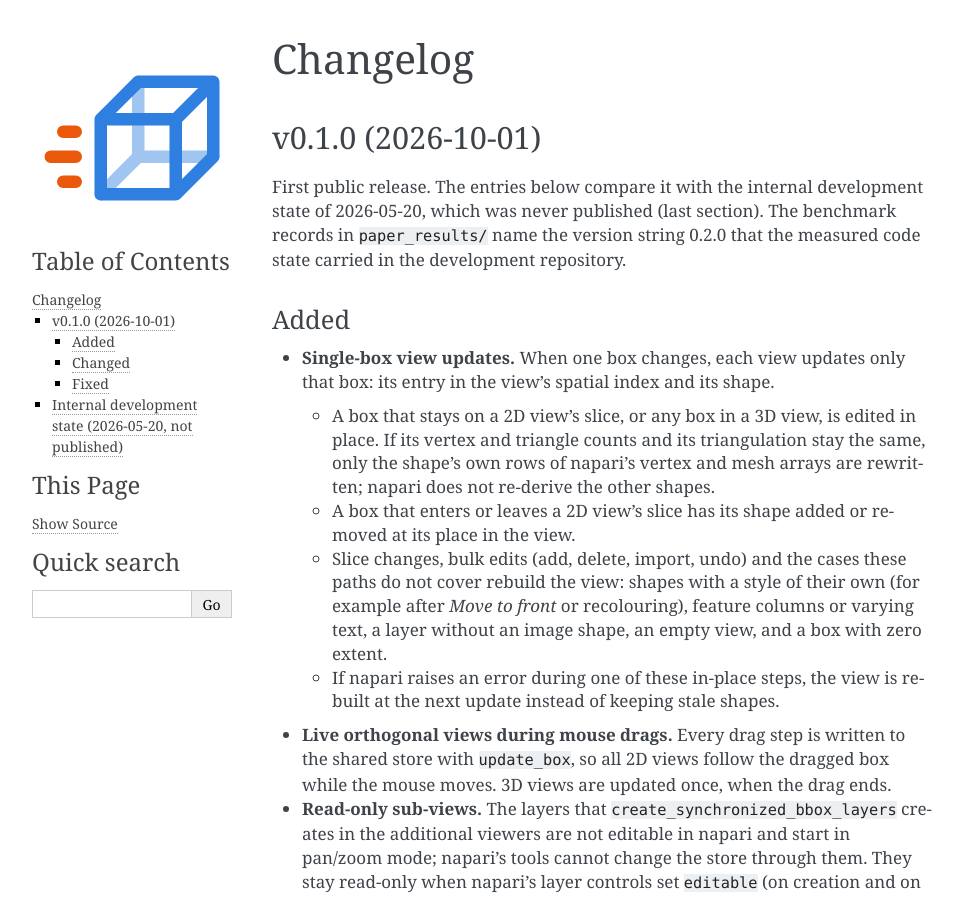
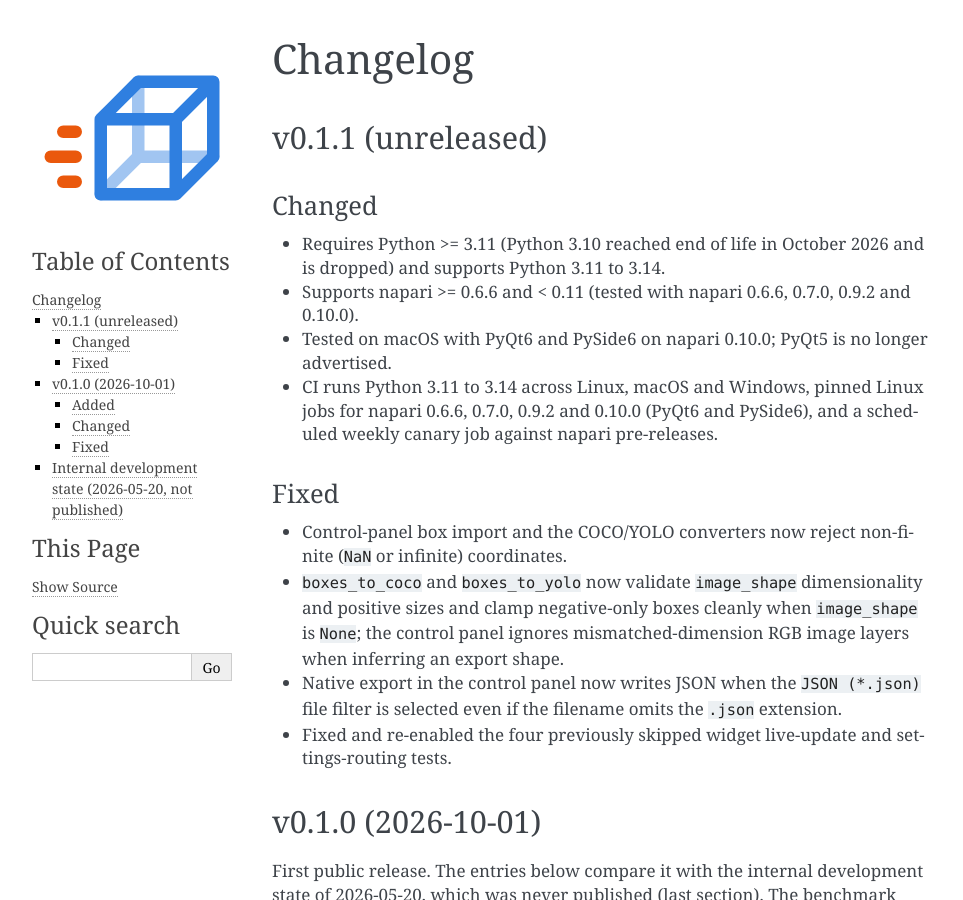
Before and after one commit to N-Friederich/napari-turbobox, a Sphinx documentation site: the page built from docs/changelog.rst, in a window 1280 px wide and 900 px high. Shown: the whole window, without its empty margins (148-1111 px from the left). Built offline with Sphinx 7.4.7, drawn with Linux system fonts in a browser that asks for light colours.

Commit message:
Update compatibility metadata, docs, README and 0.1.1 changelog

```diff
--- a/docs/changelog.rst
+++ b/docs/changelog.rst
@@ -1,5 +1,36 @@
 Changelog
 =========
+
+v0.1.1 (unreleased)
+-------------------
+
+Changed
+~~~~~~~
+
+* Requires Python >= 3.11 (Python 3.10 reached end of life in October 2026 and
+  is dropped) and supports Python 3.11 to 3.14.
+* Supports napari >= 0.6.6 and < 0.11 (tested with napari 0.6.6, 0.7.0, 0.9.2
+  and 0.10.0).
+* Tested on macOS with PyQt6 and PySide6 on napari 0.10.0; PyQt5 is no longer
+  advertised.
+* CI runs Python 3.11 to 3.14 across Linux, macOS and Windows, pinned Linux
+  jobs for napari 0.6.6, 0.7.0, 0.9.2 and 0.10.0 (PyQt6 and PySide6), and a
+  scheduled weekly canary job against napari pre-releases.
+
+Fixed
+~~~~~
+
+* Control-panel box import and the COCO/YOLO converters now reject non-finite
+  (``NaN`` or infinite) coordinates.
+* ``boxes_to_coco`` and ``boxes_to_yolo`` now validate ``image_shape``
+  dimensionality and positive sizes and clamp negative-only boxes cleanly when
+  ``image_shape`` is ``None``; the control panel ignores mismatched-dimension
+  RGB image layers when inferring an export shape.
+* Native export in the control panel now writes JSON when the
+  ``JSON (*.json)`` file filter is selected even if the filename omits the
+  ``.json`` extension.
+* Fixed and re-enabled the four previously skipped widget live-update and
+  settings-routing tests.
 
 v0.1.0 (2026-10-01)
 -------------------
--- a/ruff.toml
+++ b/ruff.toml
@@ -1,8 +1,8 @@
 # Ruff configuration for napari-turbobox
 # https://docs.astral.sh/ruff/
 
-# Target Python 3.10+
-target-version = "py310"
+# Target Python 3.11+
+target-version = "py311"
 
 # Set max line length
 line-length = 100
--- a/src/napari_turbobox/__init__.py
+++ b/src/napari_turbobox/__init__.py
@@ -3,7 +3,7 @@ napari-TurboBox
 ===============
 
 Bounding-box annotation in napari, synchronized across several viewers. An
-npe2 plugin for napari 0.6.6 up to (not including) 0.10 on Python 3.10 or
+npe2 plugin for napari 0.6.6 up to (not including) 0.11 on Python 3.11 or
 later. Boxes are axis-aligned and have 2 or 3 spatial axes.
 
 Features
```
Also changed, not shown: README.md (+24 -19 lines), docs/contributing.rst (+9 -7 lines), docs/index.rst (+4 -4 lines), setup.cfg (+8 -7 lines), 3 other files.
